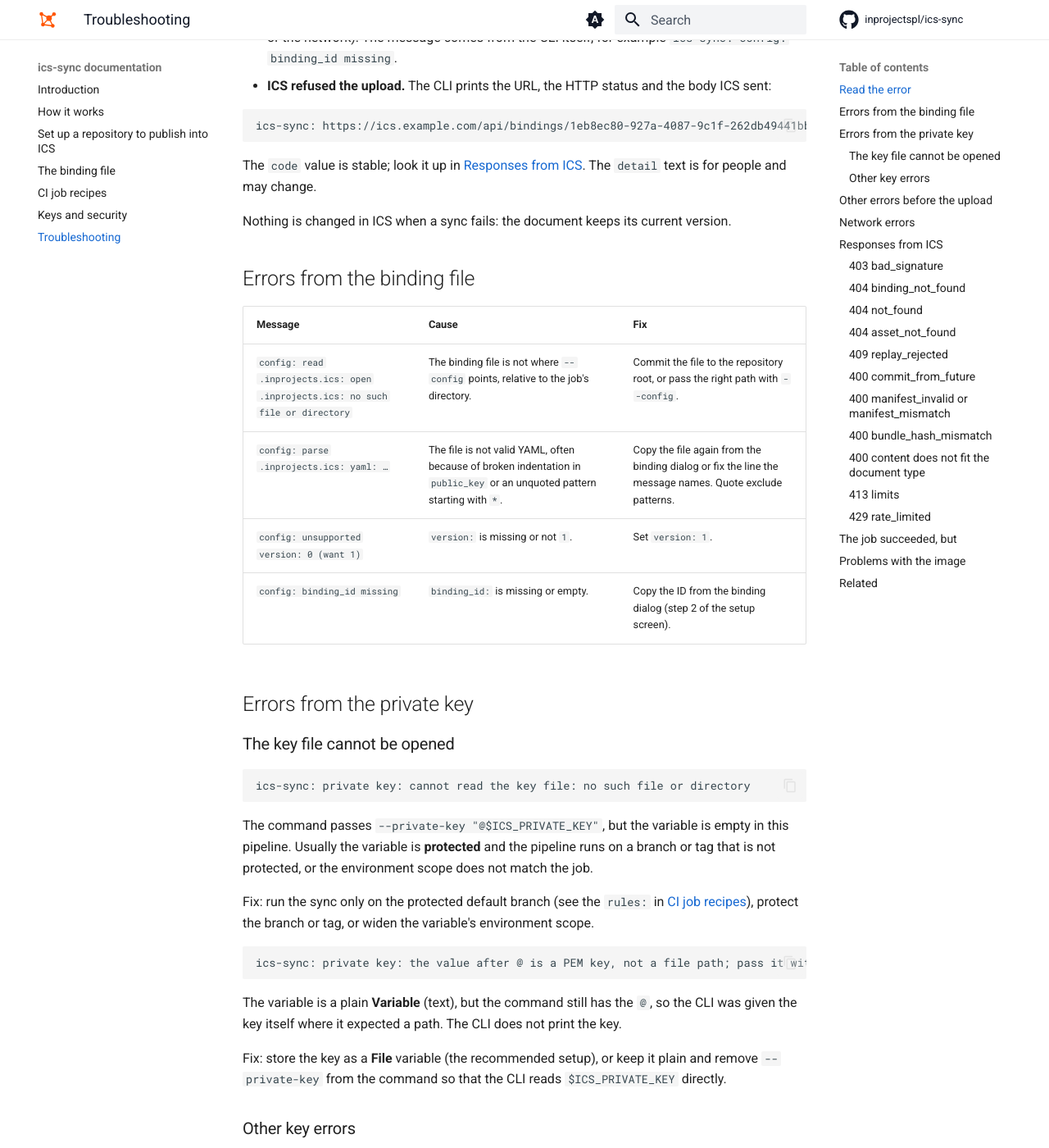
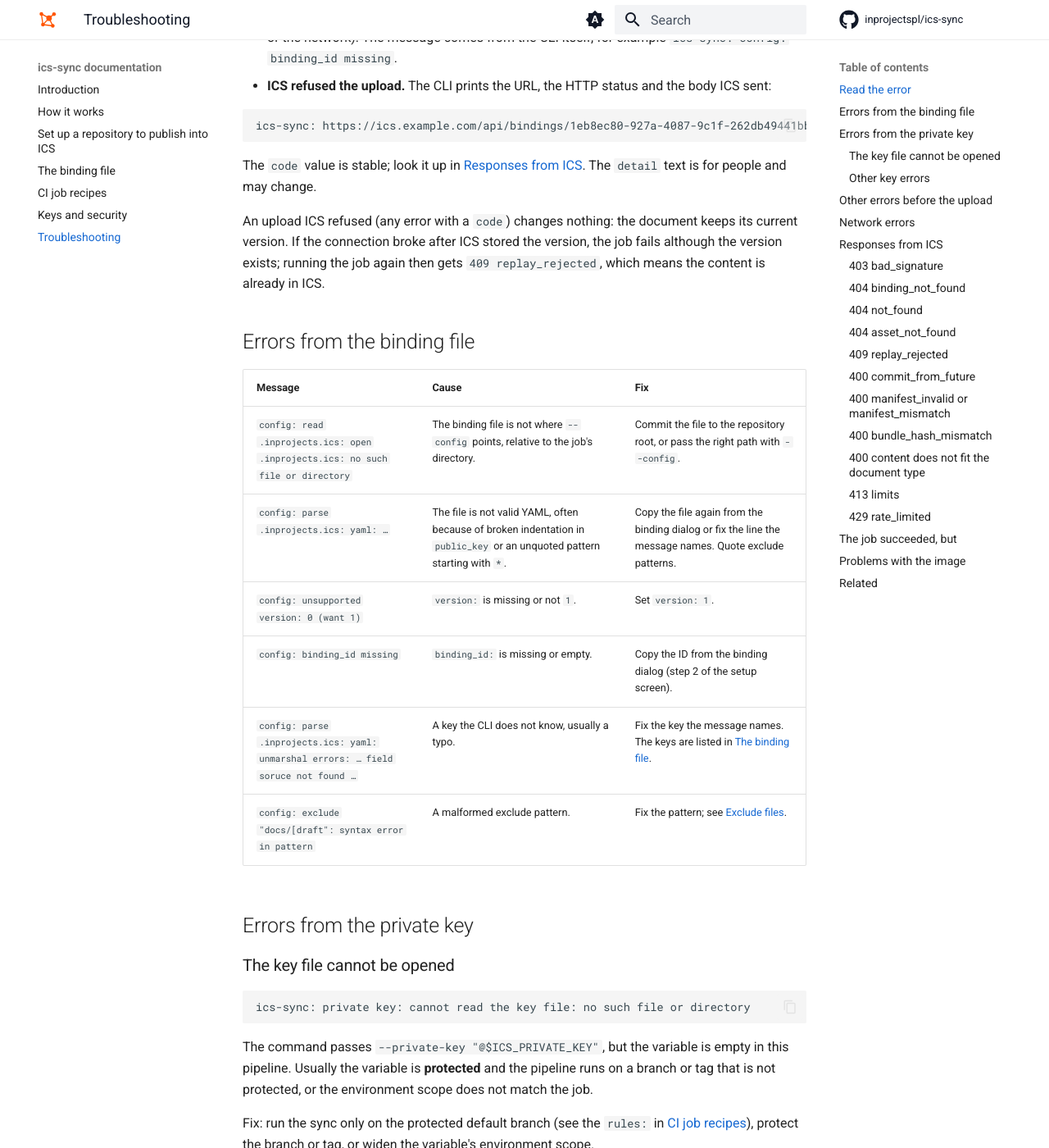
Before and after one commit to inprojectspl/ics-sync, an MkDocs documentation site: the page built from docs/guide/troubleshooting.md, in a window 1280 px wide and 1400 px high, scrolled down 383 px. Shown: the whole window at 82% size. Built offline with MkDocs 1.6.1 and Material for MkDocs 9.7.7, drawn with Linux system fonts in a browser that asks for light colours; comment, search, counter and statistics services are not loaded; some of the changed text lies outside the part shown.

Commit message:
docs: describe strict parsing, retries and image access

```diff
--- a/docs/guide/troubleshooting.md
+++ b/docs/guide/troubleshooting.md
@@ -20,7 +20,10 @@ There are two kinds:
   The `code` value is stable; look it up in [Responses from ICS](#responses-from-ics). The
   `detail` text is for people and may change.
 
-Nothing is changed in ICS when a sync fails: the document keeps its current version.
+An upload ICS refused (any error with a `code`) changes nothing: the document keeps its current
+version. If the connection broke after ICS stored the version, the job fails although the version
+exists; running the job again then gets `409 replay_rejected`, which means the content is already
+in ICS.
 
 ## Errors from the binding file
 
@@ -30,6 +33,8 @@ Nothing is changed in ICS when a sync fails: the document keeps its current vers
 | `config: parse .inprojects.ics: yaml: …` | The file is not valid YAML, often because of broken indentation in `public_key` or an unquoted pattern starting with `*`. | Copy the file again from the binding dialog or fix the line the message names. Quote exclude patterns. |
 | `config: unsupported version: 0 (want 1)` | `version:` is missing or not `1`. | Set `version: 1`. |
 | `config: binding_id missing` | `binding_id:` is missing or empty. | Copy the ID from the binding dialog (step 2 of the setup screen). |
+| `config: parse .inprojects.ics: yaml: unmarshal errors: … field soruce not found …` | A key the CLI does not know, usually a typo. | Fix the key the message names. The keys are listed in [The binding file](binding-file.md#fields). |
+| `config: exclude "docs/[draft": syntax error in pattern` | A malformed exclude pattern. | Fix the pattern; see [Exclude files](binding-file.md#exclude-files). |
 
 ## Errors from the private key
 
@@ -87,6 +92,9 @@ These start with `POST <sync URL>:` and come from the connection, not from ICS.
 | `no such host`, `connection refused`, `i/o timeout` | The runner cannot reach ICS. | Check `ICS_ENDPOINT` and that this runner can reach the ICS host. Use a runner inside your network if ICS is internal (see [runner tags](ci-recipes.md#run-on-runners-with-tags)). |
 | `x509: certificate signed by unknown authority` | ICS uses a certificate from a private CA, which the image does not trust. | Store your CA certificate as a File variable and set `SSL_CERT_FILE` to it in the job; the CLI then trusts the certificates in that file. |
 | `Client.Timeout exceeded` | No response within 5 minutes, the CLI's limit for the whole request. | Check proxy timeouts in front of ICS and the bundle size. |
+| `reading the response: …` | The connection broke while ICS was answering. | Check the document's history in ICS: the version may have been stored. Running the job again is safe; if it was stored, the retry gets `409 replay_rejected`. |
+| `returned 302` (or another `3xx`) | Something in front of ICS redirects the request, often a login page of a proxy. The CLI does not follow redirects. | Point `ICS_ENDPOINT` at the ICS address itself, with `https://`, and let `/api/bindings/` through the proxy without a login. |
+| `unexpected response, not a new version from ICS` | A `201` whose body is not the answer ICS gives for a new version, for example a page from a proxy. | Check that `ICS_ENDPOINT` reaches ICS and not another service. |
 
 The CLI honours `HTTPS_PROXY`, `HTTP_PROXY` and `NO_PROXY` if your runners need a proxy.
 
@@ -141,7 +149,7 @@ The commit timestamp is not later than the one of the last accepted sync
 
 | Situation | Fix |
 |---|---|
-| You re-ran the job for a commit that was already synced. | Nothing to fix: the content is already in ICS. Push a new commit to sync again. |
+| You re-ran the job for a commit that was already synced, including a retry after a run that stored the version but lost the answer. | Nothing to fix: the content is already in ICS. Push a new commit to sync again. |
 | A force push, amend or rebase left the branch tip with an older timestamp. | Push a new commit, or rotate the key to reset the clock. |
 | An older pipeline finished after a newer one. | Nothing to fix: the newer content is already in ICS. |
 | Two commits were pushed within the same second. | Push another commit. |
@@ -231,7 +239,7 @@ add `changes:` rules so that unchanged content does not sync.
 | Symptom | Fix |
 |---|---|
 | The runner refuses the job because of the pull policy | The runner allows only some policies (for example `if-not-present`). Remove `pull_policy: always` and pin a release tag ([Pin the image](ci-recipes.md#pin-the-image)). |
-| `permission denied` or `401` when pulling the image | The image `ghcr.io/inprojectspl/ics-sync` is public. Check the runner for registry credentials that force authentication (a custom `~/.docker/config.json`). |
+| `permission denied`, `401` or `403` when pulling the image | The image `ghcr.io/inprojectspl/ics-sync` is meant to be pulled without credentials. If `docker pull ghcr.io/inprojectspl/ics-sync:1` fails on a machine without registry logins too, the package is not public yet: [open an issue](https://github.com/inprojectspl/ics-sync/issues), or build the image from this repository and push it to your own registry. Otherwise check the runner for registry credentials that force authentication (a custom `~/.docker/config.json`). |
 | The job fails without running the `script:` lines | Check that `entrypoint: [""]` is under `image:`. The image's entrypoint is the CLI itself, so without the reset GitLab Runner cannot start the job's shell. |
 | The snippet in ICS shows `<registry>/ics-sync:<tag>` | The ICS administrator has not set `ICS_SYNC_IMAGE`. Use `ghcr.io/inprojectspl/ics-sync:1`. |
 
```
Also changed, not shown: README.md (+4 -1 lines), docs/guide/binding-file.md (+6 -3 lines), docs/guide/ci-recipes.md (+8 -2 lines).
